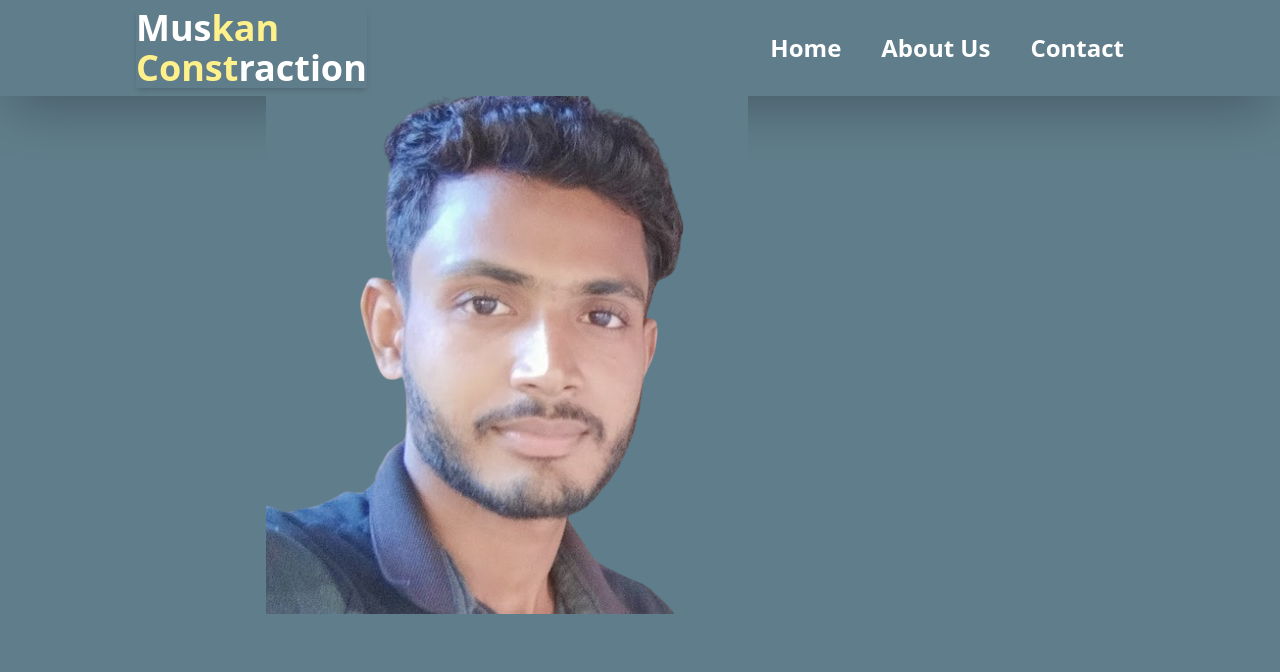
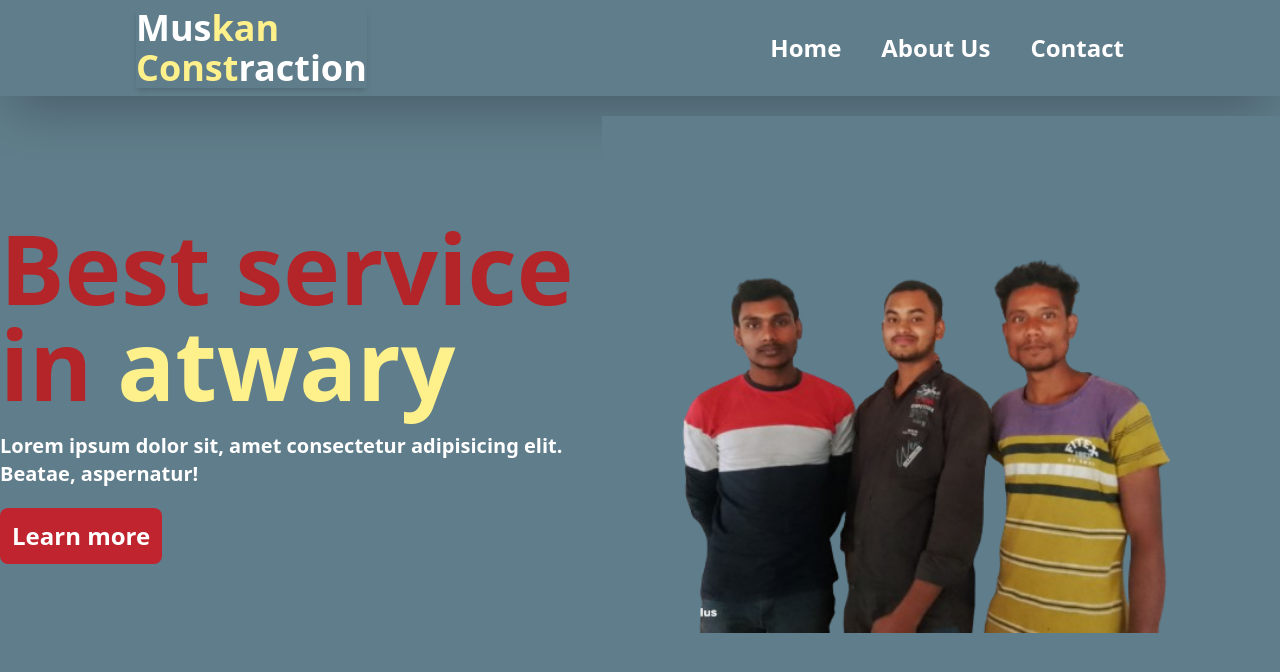
Before and after one commit to manikblocck/tailwind-project-02, a plain HTML site: page index.html in a window 1280 px wide. Drawn offline with nearby package versions, Linux system fonts and the light colour scheme.

Commit message:
design idea

```diff
--- a/index.html
+++ b/index.html
@@ -24,11 +24,14 @@
 
     </nav>
     <main>
-        <div class="container flex justify-evenly items-center">
-              <img src="image/me-2.png" alt="">
-            <div>
-                <h1></h1>
+        <div class="container m-auto md:flex justify-between">
+            <div class=" w-[80%] m-auto">
+                <h1 class="text-6xl mt-14 mb-5 text-[rgb(180,37,41)] md:text-8xl font-bold">Best service in <span class="text-yellow-200">atwary</span></h1>
+                <p class="text-xl text-white font-semibold">Lorem ipsum dolor sit, amet consectetur adipisicing elit. Beatae, aspernatur!</p>
+                <button class="mt-5 bg-[#BF242F] p-3 rounded-lg text-white font-bold text-2xl hover:text-yellow-200 hover:shadow-yellow-200 hover:shadow-lg hover:bg-yellow-100 hover:text-yellow-800 ">Learn more</button>
             </div>
+              <img class=" mt-4 md:mt-5 w-[90%] m-auto md:w-[90%]" src="image/group.png" alt="">
+
         </div>
     </main>
 </body>
```
